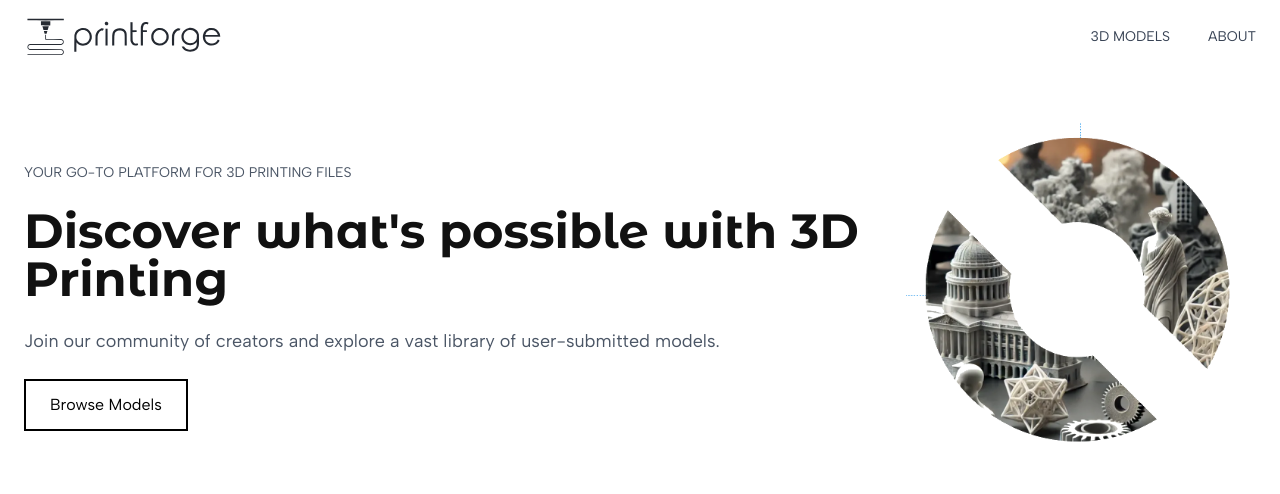
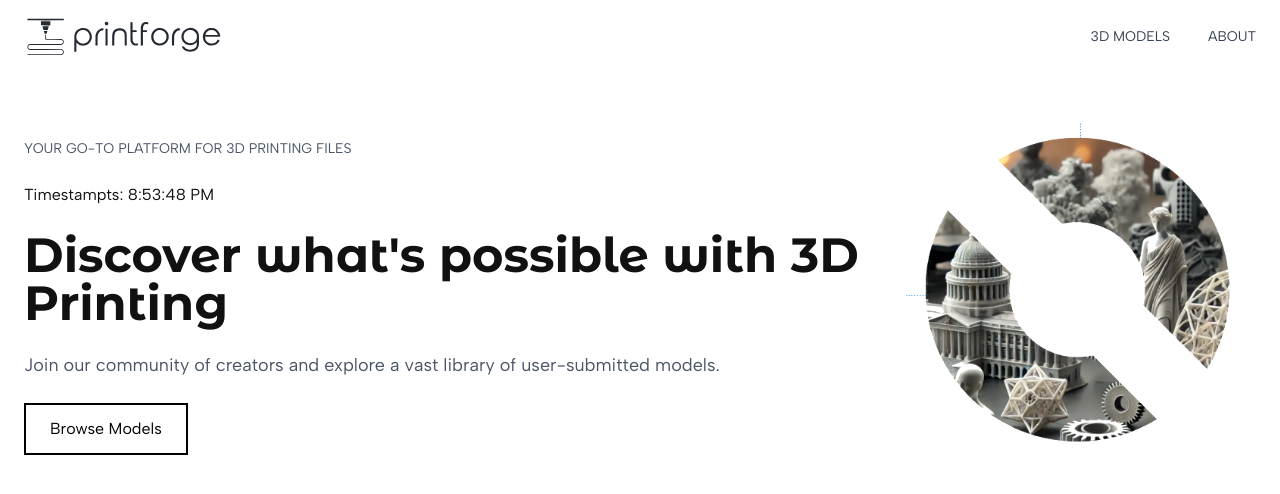
Before and after one commit to IkedaLab-Daniel/Study-Next.js, a Next.js app: page / in a window 1280 px wide. Shown: the top 494 px of the page. Built offline with nearby package versions, Linux system fonts and the light colour scheme.

Commit message:
structured play for time stamp + dynamic rendering

```diff
--- a/app/page.tsx
+++ b/app/page.tsx
@@ -1,9 +1,11 @@
-export const dynamic = "force-dynamic"
-
 import Link from "next/link"
 import HeroImage from "@/public/hero-image.png"
 
+export const dynamic = "force-dynamic"
+
 export default function Home() {
+
+  const timestamp = new Date().toLocaleTimeString()
 
   return (
     <main>
@@ -12,6 +14,7 @@ export default function Home() {
           <p className="hidden text-sm text-gray-600 uppercase md:block">
             Your go-to platform for 3D printing files
           </p>
+          <p>Timestampts: {timestamp}</p>
           <h1 className="text-4xl font-bold md:text-5xl">
             Discover what's possible with 3D Printing
           </h1>
```
